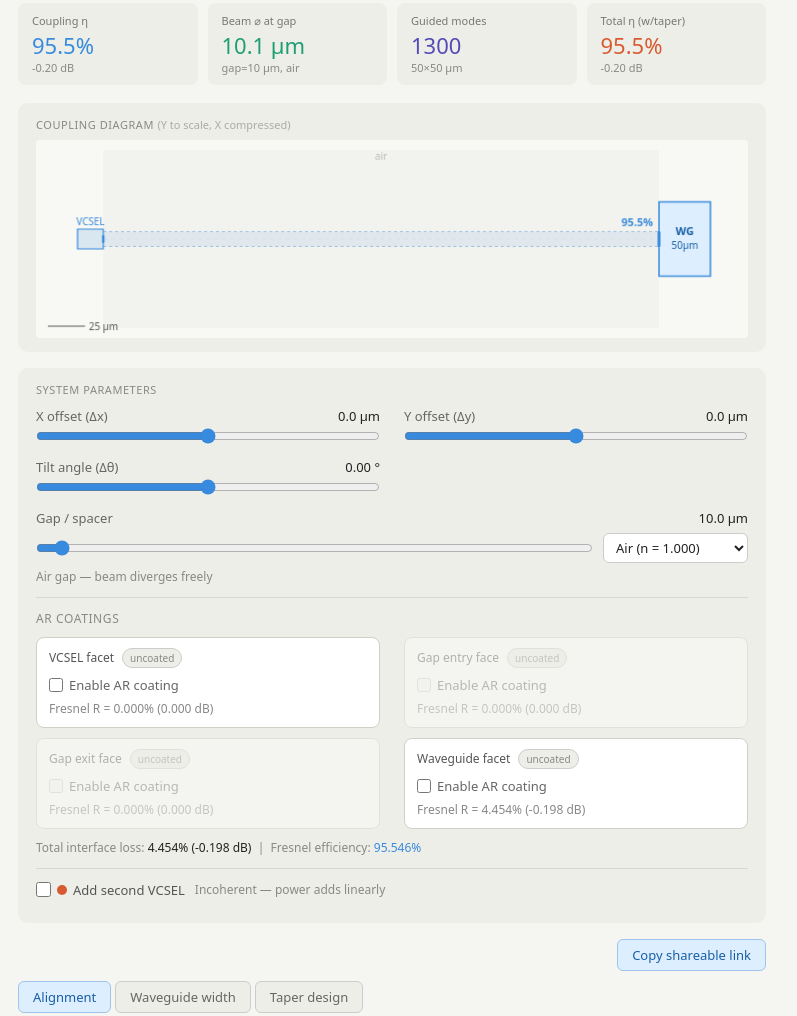
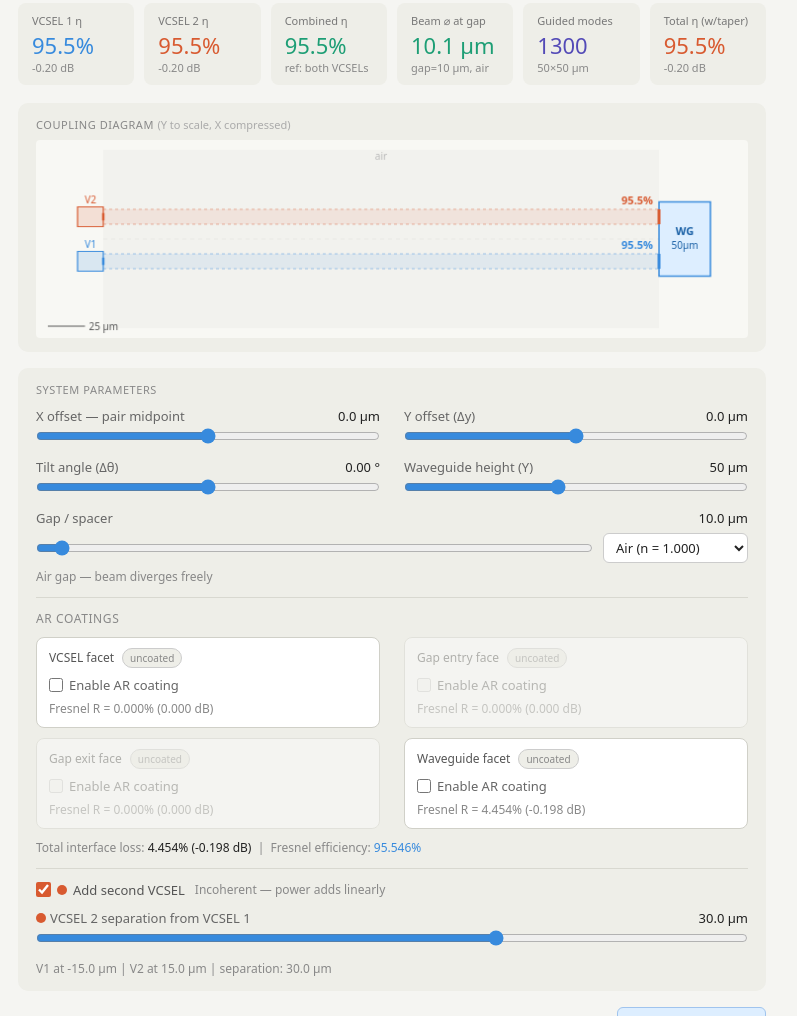
Before and after one commit to agrunnet/vcsel-coupling-sim, a plain HTML site: page index.html in a window 1280 px wide. Shown: the part 87-1103 px from the top of the page, without its empty margins (248-1045 px from the left). Drawn offline with Linux system fonts and the light colour scheme.

Commit message:
Update VCSEL parameters and UI elements

```diff
--- a/index.html
+++ b/index.html
@@ -73,9 +73,9 @@
   <p class="subtitle">850 nm VCSEL · 10 µm aperture · Sumitomo Bakelite polymer waveguide</p>
 
   <div class="metrics">
-    <div class="card"><div class="card-label" id="lbl-card-eta">Coupling η</div><div class="card-value" id="m-eta" style="color:#378ADD">—</div><div class="card-sub" id="m-eta-db">—</div></div>
-    <div class="card" id="card-eta2" style="display:none"><div class="card-label">VCSEL 2 η</div><div class="card-value" id="m-eta2" style="color:#D85A30">—</div><div class="card-sub" id="m-eta2-db">—</div></div>
-    <div class="card" id="card-combined" style="display:none"><div class="card-label">Combined η</div><div class="card-value" id="m-combined" style="color:#1D9E75">—</div><div class="card-sub">ref: both VCSELs</div></div>
+    <div class="card"><div class="card-label" id="lbl-card-eta">VCSEL 1 η</div><div class="card-value" id="m-eta" style="color:#378ADD">—</div><div class="card-sub" id="m-eta-db">—</div></div>
+    <div class="card" id="card-eta2" style=""><div class="card-label">VCSEL 2 η</div><div class="card-value" id="m-eta2" style="color:#D85A30">—</div><div class="card-sub" id="m-eta2-db">—</div></div>
+    <div class="card" id="card-combined" style=""><div class="card-label">Combined η</div><div class="card-value" id="m-combined" style="color:#1D9E75">—</div><div class="card-sub">ref: both VCSELs</div></div>
     <div class="card"><div class="card-label">Beam ⌀ at gap</div><div class="card-value" id="m-beam" style="color:#1D9E75">—</div><div class="card-sub" id="m-beam-sub">—</div></div>
     <div class="card"><div class="card-label" id="lbl-modes-card">Guided modes</div><div class="card-value" id="m-modes" style="color:#534AB7">—</div><div class="card-sub" id="m-modes-sub">—</div></div>
     <div class="card" id="card-modes-taper" style="display:none"><div class="card-label">Modes after taper</div><div class="card-value" id="m-modes-taper" style="color:#534AB7">—</div><div class="card-sub" id="m-modes-taper-sub">—</div></div>
@@ -92,7 +92,7 @@
     <div class="panel-title">System parameters</div>
     <div class="grid2">
       <div class="slider-row">
-        <div class="slider-row-head"><span id="lbl-dx-title">X offset (Δx)</span><span id="lbl-dx">0.0 µm</span></div>
+        <div class="slider-row-head"><span id="lbl-dx-title">X offset — pair midpoint</span><span id="lbl-dx">0.0 µm</span></div>
         <input type="range" id="dx" min="-100" max="100" step="0.5" value="0">
       </div>
       <div class="slider-row">
@@ -102,6 +102,10 @@
       <div class="slider-row">
         <div class="slider-row-head"><span>Tilt angle (Δθ)</span><span id="lbl-dtheta">0.00 °</span></div>
         <input type="range" id="dtheta" min="-15" max="15" step="0.25" value="0">
+      </div>
+      <div class="slider-row">
+        <div class="slider-row-head"><span>Waveguide height (Y)</span><span id="lbl-wgh">50 µm</span></div>
+        <input type="range" id="wgh" min="10" max="100" step="1" value="50">
       </div>
     </div>
 
@@ -201,19 +205,19 @@
     <!-- Dual VCSEL -->
     <div class="vcsel2-panel">
       <div class="vcsel2-header">
-        <label><input type="checkbox" id="vcsel2-enable" onchange="onVcsel2Toggle()">
+        <label>        <input type="checkbox" id="vcsel2-enable" onchange="onVcsel2Toggle()" checked>
           <span class="vcsel-dot" style="background:#D85A30"></span>
           Add second VCSEL
         </label>
         <span style="font-size:12px;color:#888">Incoherent — power adds linearly</span>
       </div>
-      <div id="vcsel2-controls" style="display:none">
+      <div id="vcsel2-controls" style="display:block">
         <div class="slider-row">
           <div class="slider-row-head">
             <span><span class="vcsel-dot" style="background:#D85A30;margin-right:4px"></span>VCSEL 2 separation from VCSEL 1</span>
-            <span id="lbl-vcsel2-cx">20.0 µm</span>
+            <span id="lbl-vcsel2-cx">30.0 µm</span>
           </div>
-          <input type="range" id="vcsel2-cx" min="-100" max="100" step="0.5" value="20">
+          <input type="range" id="vcsel2-cx" min="-100" max="100" step="0.5" value="30">
         </div>
         <div id="vcsel2-sep-info" style="font-size:12px;color:#888;margin-top:2px"></div>
       </div>
@@ -278,8 +282,8 @@
   <!-- Tab 2 -->
   <div class="tab-panel" id="tab2">
     <div class="slider-row">
-      <div class="slider-row-head"><span>Waveguide input width</span><span id="lbl-wgw2">50 µm</span></div>
-      <input type="range" id="wgw2" min="50" max="100" step="1" value="50">
+      <div class="slider-row-head"><span>Waveguide input width</span>      <span id="lbl-wgw2">100 µm</span></div>
+      <input type="range" id="wgw2" min="50" max="200" step="1" value="100">
     </div>
     <div class="slider-row" style="margin-bottom:12px">
       <div class="slider-row-head"><span>Taper length</span><span id="lbl-taper">5.0 mm</span></div>
@@ -671,7 +675,7 @@ function onVcsel2Toggle() {
 }
 
 // ── State ─────────────────────────────────────────────────────────────────────
-var wgw2 = 50, currentTab = 0, yAxisMode = "pct";
+var wgw2 = 100, currentTab = 0, yAxisMode = "pct";
 
 function setYAxis(mode) {
   yAxisMode = mode;
@@ -754,8 +758,7 @@ function update() {
 
   // Mode counts
   var modes      = numModes(inputW*1e-6, wgH*1e-6);
-  var modesFinal = numModes(50e-6, wgH*1e-6);
-  var modesAfterTaper = Math.min(modes, modesFinal);
+  var modesFinal = numModes(50e-6, wgH*1e-6);  var modesAfterTaper = Math.min(modes, modesFinal);
 
   // Metric cards
   document.getElementById("m-eta").textContent    = (dispEta1*100).toFixed(1)+"%";
@@ -842,6 +845,7 @@ bindSlider("dx",        "lbl-dx",        "µm", 1);
 bindSlider("dy",        "lbl-dy",        "µm", 1);
 bindSlider("dtheta",    "lbl-dtheta",    "°",  2);
 bindSlider("wgw",       "lbl-wgw",       "µm", 0);
+bindSlider("wgh",       "lbl-wgh",       "µm", 0);
 bindSlider("taper",     "lbl-taper",     "mm", 1);
 bindSlider("vcsel2-cx", "lbl-vcsel2-cx", "µm", 1);
 document.getElementById("wgw2").addEventListener("input", function(){
@@ -852,7 +856,7 @@ document.getElementById("wgw2").addEventListener("input", function(){
 document.getElementById("custom-n").addEventListener("input", update);
 
 // ── URL state ─────────────────────────────────────────────────────────────────
-var URL_KEYS = ["sep","dx","dy","dtheta","wgw","taper","vcsel2-cx","gap-material","custom-n",
+var URL_KEYS = ["sep","dx","dy","dtheta","wgw","wgh","taper","vcsel2-cx","gap-material","custom-n",
   "ar-vcsel","ar-vcsel-preset","ar-vcsel-r",
   "ar-entry","ar-entry-preset","ar-entry-r",
   "ar-exit","ar-exit-preset","ar-exit-r",
@@ -878,9 +882,9 @@ function saveToURL() {
 function loadFromURL() {
   var params = new URLSearchParams(window.location.search);
   if (!params.toString()) return;
-  var lblMap  = {sep:"lbl-sep",dx:"lbl-dx",dy:"lbl-dy",dtheta:"lbl-dtheta",wgw:"lbl-wgw",taper:"lbl-taper","vcsel2-cx":"lbl-vcsel2-cx",wgw2:"lbl-wgw2"};
-  var unitMap = {sep:"µm",dx:"µm",dy:"µm",dtheta:"°",wgw:"µm",taper:"mm","vcsel2-cx":"µm",wgw2:"µm"};
-  var decMap  = {sep:1,dx:1,dy:1,dtheta:2,wgw:0,taper:1,"vcsel2-cx":1,wgw2:0};
+  var lblMap  = {sep:"lbl-sep",dx:"lbl-dx",dy:"lbl-dy",dtheta:"lbl-dtheta",wgw:"lbl-wgw",wgh:"lbl-wgh",taper:"lbl-taper","vcsel2-cx":"lbl-vcsel2-cx",wgw2:"lbl-wgw2"};
+  var unitMap = {sep:"µm",dx:"µm",dy:"µm",dtheta:"°",wgw:"µm",wgh:"µm",taper:"mm","vcsel2-cx":"µm",wgw2:"µm"};
+  var decMap  = {sep:1,dx:1,dy:1,dtheta:2,wgw:0,wgh:0,taper:1,"vcsel2-cx":1,wgw2:0};
   URL_KEYS.forEach(function(id) {
     if (!params.has(id)) return;
     var el = document.getElementById(id);
```
